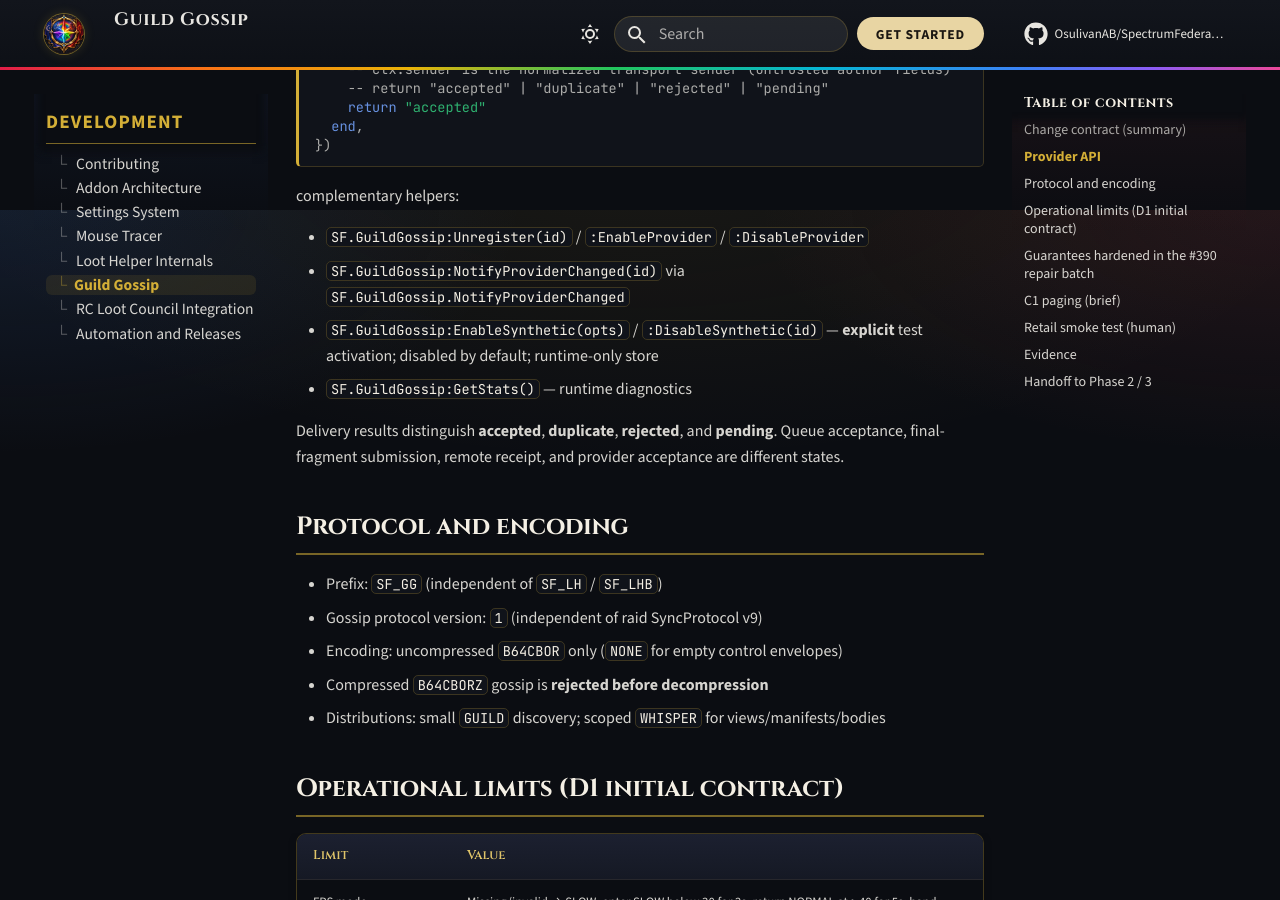
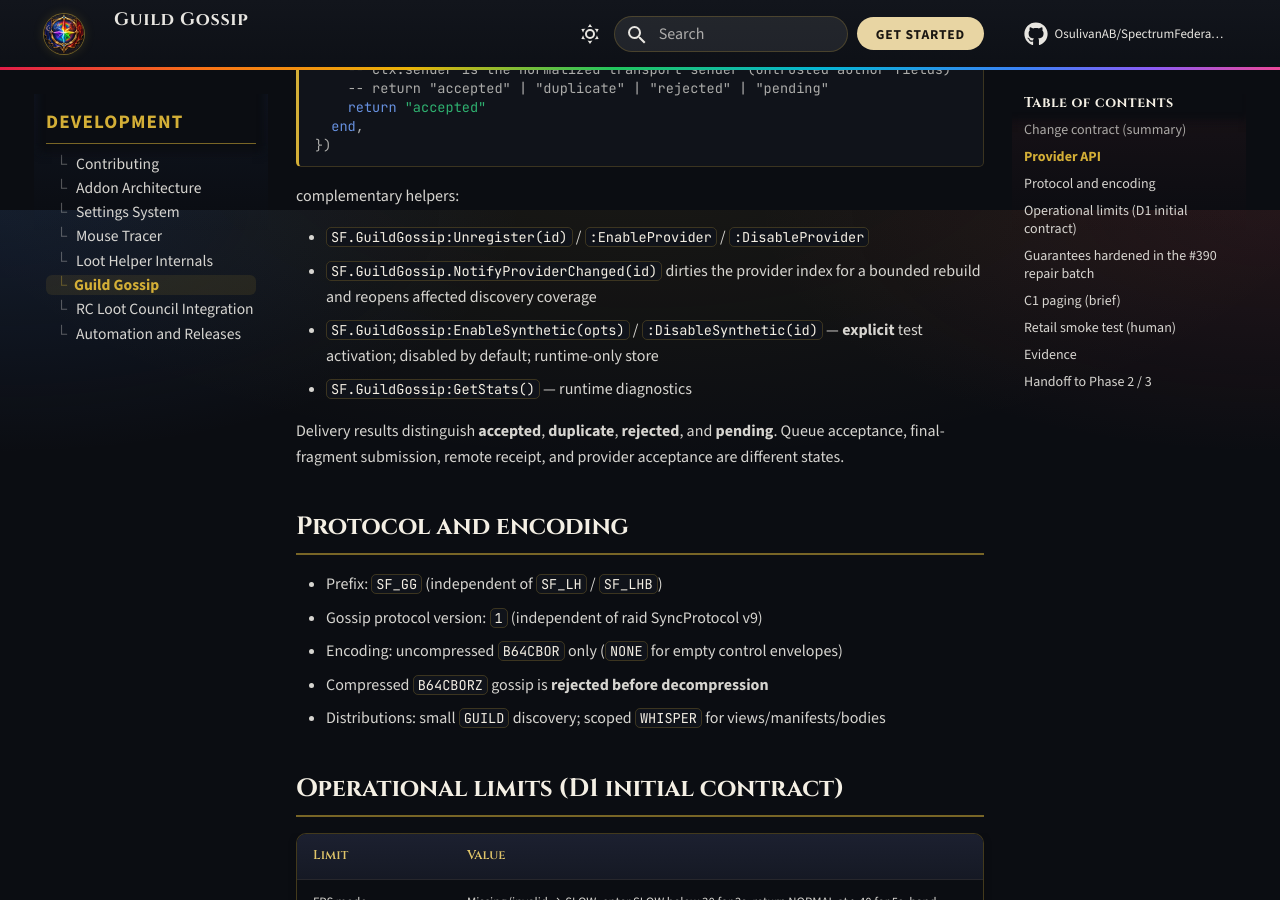
Before and after one commit to OsulivanAB/SpectrumFederation, an MkDocs documentation site: the page built from docs/development/guild-gossip/index.md, in a window 1280 px wide and 900 px high, scrolled down 1590 px. Built offline with MkDocs 1.6.1 and Material for MkDocs 9.7.7, drawn with Linux system fonts in a browser that asks for light colours; comment, search, counter and statistics services are not loaded.

Commit message:
Repair guild gossip transport and coverage recovery
Co-authored-by: Anthony <OsulivanAB@users.noreply.github.com>

```diff
--- a/docs/development/guild-gossip/index.md
+++ b/docs/development/guild-gossip/index.md
@@ -55,7 +55,7 @@ SF.GuildGossip:Register({
  complementary helpers:
 
 - `SF.GuildGossip:Unregister(id)` / `:EnableProvider` / `:DisableProvider`
-- `SF.GuildGossip:NotifyProviderChanged(id)` via `SF.GuildGossip.NotifyProviderChanged`
+- `SF.GuildGossip.NotifyProviderChanged(id)` dirties the provider index for a bounded rebuild and reopens affected discovery coverage
 - `SF.GuildGossip:EnableSynthetic(opts)` / `:DisableSynthetic(id)` — **explicit** test activation; disabled by default; runtime-only store
 - `SF.GuildGossip:GetStats()` — runtime diagnostics
 
```
Also changed, not shown: 7 other files.
